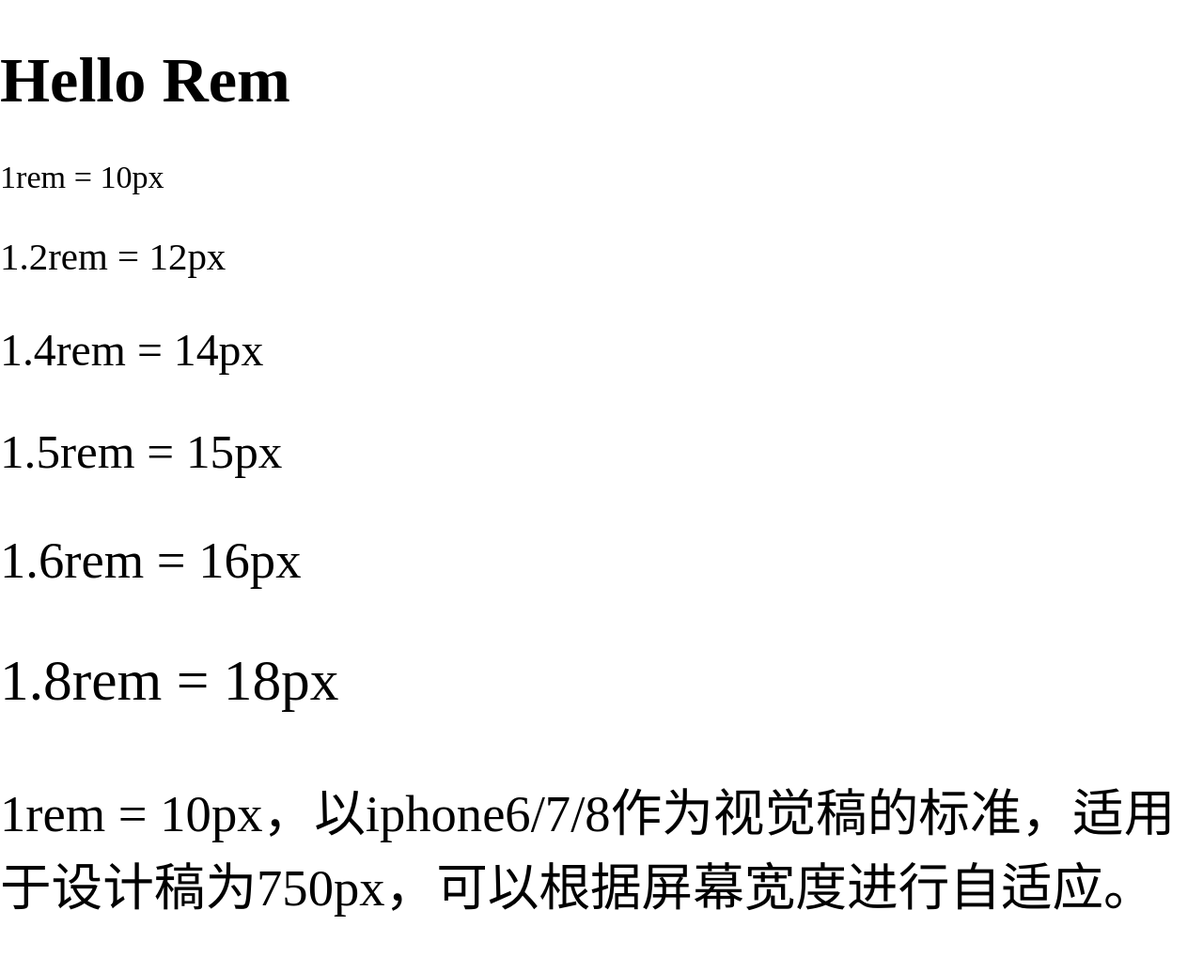
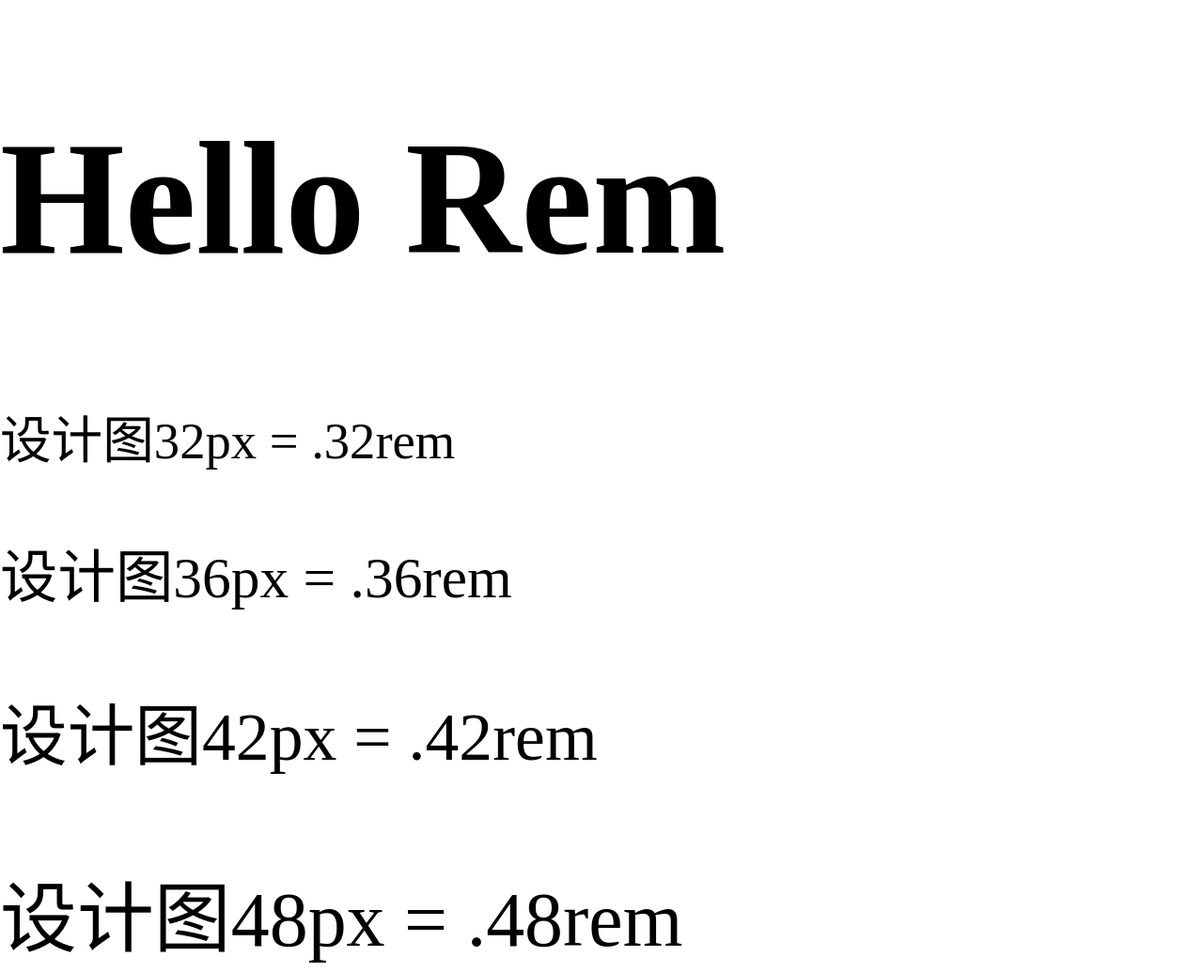
Before and after one commit to Leavi/H5-Rem, a plain HTML site: page index.html in a window 1280 px wide. Shown: the top 1035 px of the page at 94% size. Drawn offline with Linux system fonts and the light colour scheme.

Commit message:
update description

```diff
--- a/index.html
+++ b/index.html
@@ -1,5 +1,5 @@
 <!DOCTYPE html>
-<html lang="en">
+<html lang="zh-cn">
 
 <head>
   <meta charset="UTF-8">
@@ -8,16 +8,17 @@
 </head>
 
 <body style="margin: 0;">
-  <h1>Hello Rem</h1>
-  <p style="font-size: 1rem;">1rem = 10px</p>
-  <p style="font-size: 1.2rem;">1.2rem = 12px</p>
-  <p style="font-size: 1.4rem;">1.4rem = 14px</p>
-  <p style="font-size: 1.5rem;">1.5rem = 15px</p>
-  <p style="font-size: 1.6rem;">1.6rem = 16px</p>
-  <p style="font-size: 1.8rem;">1.8rem = 18px</p>
-  <p style="font-size: 1.6rem;">1rem = 10px，以iphone6/7/8作为视觉稿的标准，适用于设计稿为750px，可以根据屏幕宽度进行自适应。</p>
-  <p style="font-size: 1.6rem;">例如：设计稿为750px的标准，设计稿中某一处宽度为750px，就可以设置为750 / 20 = 37.5，即37.5rem</p>
-  <div style="width: 37.5rem; height: 10rem; background-color: royalblue;"></div>
+  <h1 style="font-size: 1rem;">Hello Rem</h1>
+  <p style="font-size: .32rem;">设计图32px = .32rem</p>
+  <p style="font-size: .36rem;">设计图36px = .36rem</p>
+  <p style="font-size: .42rem;">设计图42px = .42rem</p>
+  <p style="font-size: .48rem;">设计图48px = .48rem</p>
+  <p style="font-size: .54rem;">设计图54px = .54rem</p>
+  <div style="width: 7.5rem; padding: .2rem 0; font-size: .32rem; color: #fff; background-color: royalblue;">
+    <p style="padding: 0 .2rem; box-sizing: border-box; line-height: 1.5; margin: 0;">
+      由于chromium内核在80以前有最小字号限制，在设备逻辑像素除以设计图宽度后商为小数，所以需要为html节点的字体大小扩大100倍。此时rem的计算方式就是，用设计图上的尺寸除以100的商便是相应的rem值。
+    </p>
+  </div>
   <script src="/lib/rem.js"></script>
 </body>
 
--- a/lib/rem.js
+++ b/lib/rem.js
@@ -1,5 +1,10 @@
+/**
+ * html节点设置字体大小
+ * 由于chromium内核在80以前有最小字号限制，在设备逻辑像素除以设计图宽度后商为小数，所以需要为html节点的字体大小扩大100倍。
+ * 此时rem的计算方式就是，用设计图上的尺寸除以100的商便是相应的rem值。
+ */
 function setRootFontSize() {
-  document.documentElement.style.fontSize = 20 * document.documentElement.clientWidth / 750 + 'px'
+  document.documentElement.style.fontSize = document.documentElement.clientWidth / 750 * 100 + 'px'
 }
 window.addEventListener('resize', setRootFontSize, false)
 document.addEventListener('DOMContentLoaded', setRootFontSize, false)
```
